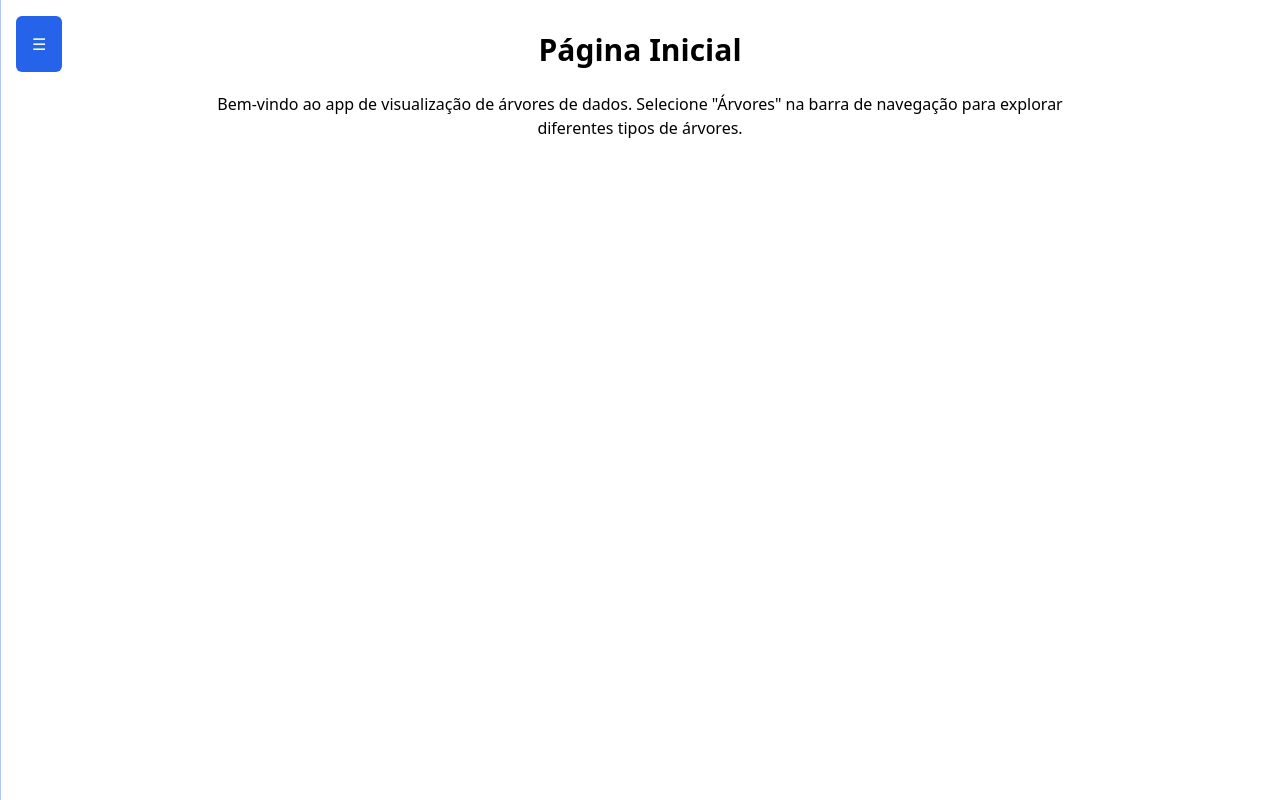
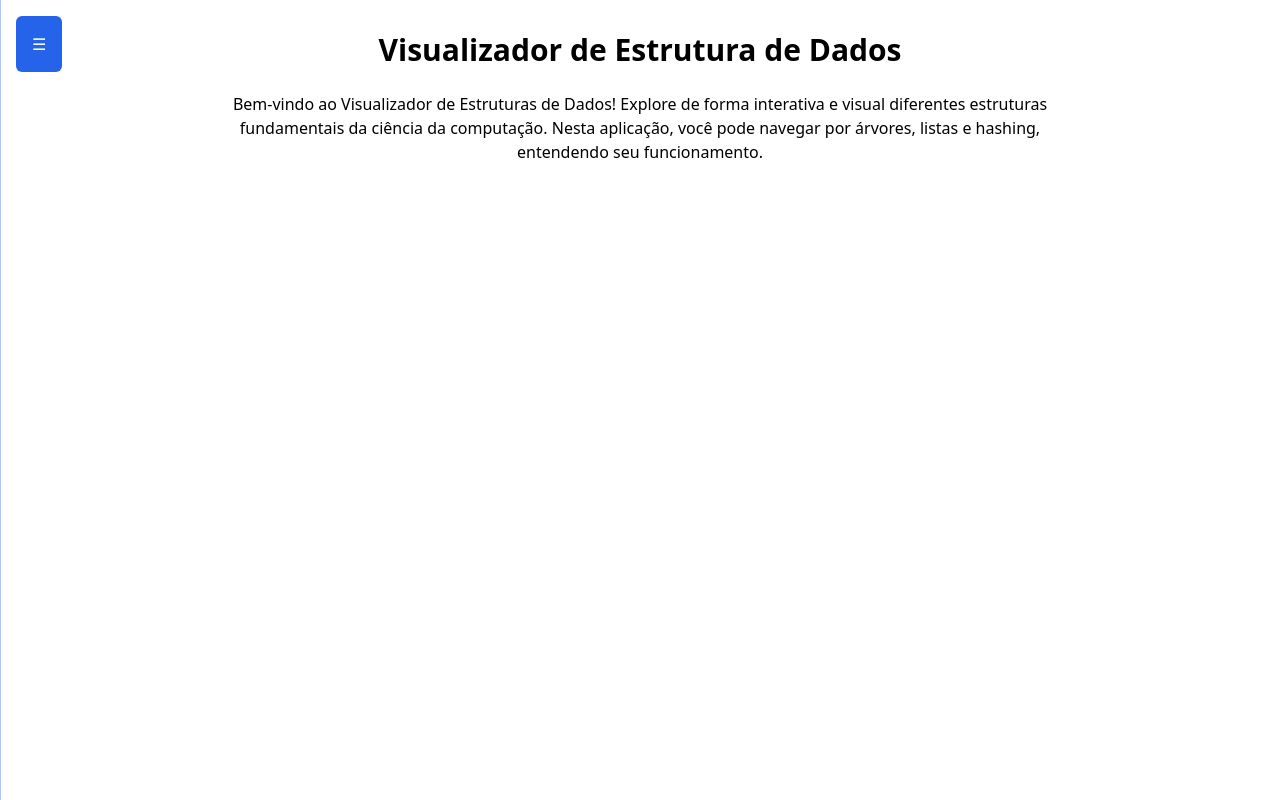
Before and after one commit to Pedrosmn/frontend-est-dados, a React (Vite) app: page / in a window 1280 px wide. Built offline with nearby package versions, Linux system fonts and the light colour scheme.

Commit message:
Update Home.tsx

```diff
--- a/src/pages/Home.tsx
+++ b/src/pages/Home.tsx
@@ -2,8 +2,9 @@
 export const Home = () => {
   return (
     <div className="max-w-4xl mx-auto">
-      <h1 className="text-3xl font-semibold text-center mb-6">Página Inicial</h1>
-      <p className="text-center">Bem-vindo ao app de visualização de árvores de dados. Selecione "Árvores" na barra de navegação para explorar diferentes tipos de árvores.</p>
+      <h1 className="text-3xl font-semibold text-center mb-6">Visualizador de Estrutura de Dados</h1>
+      <p className="text-center">Bem-vindo ao Visualizador de Estruturas de Dados!
+      Explore de forma interativa e visual diferentes estruturas fundamentais da ciência da computação. Nesta aplicação, você pode navegar por árvores, listas e hashing, entendendo seu funcionamento.</p>
     </div>
   );
 };
```
